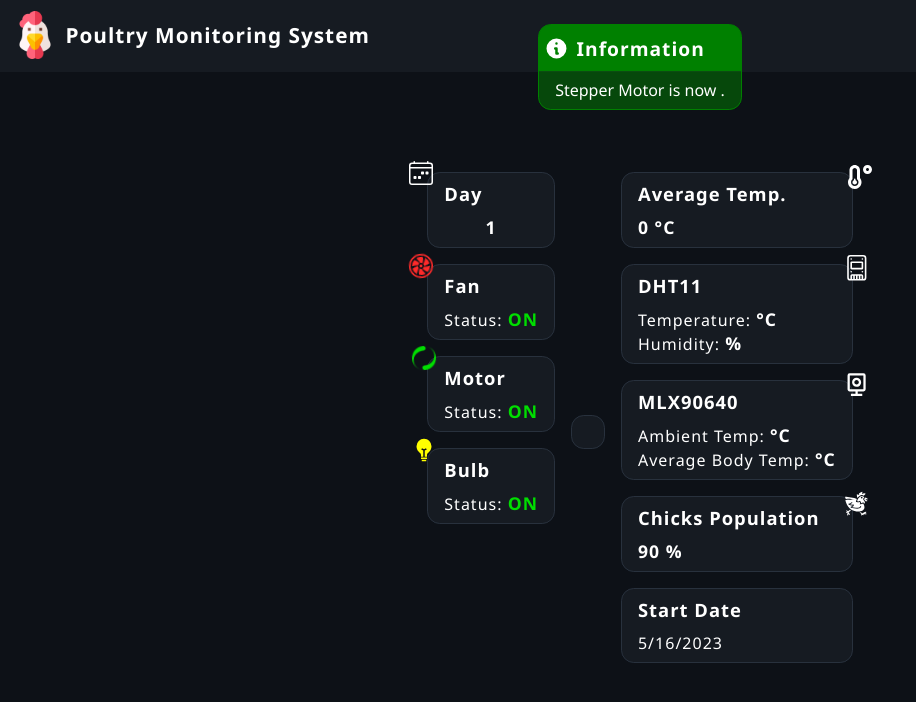
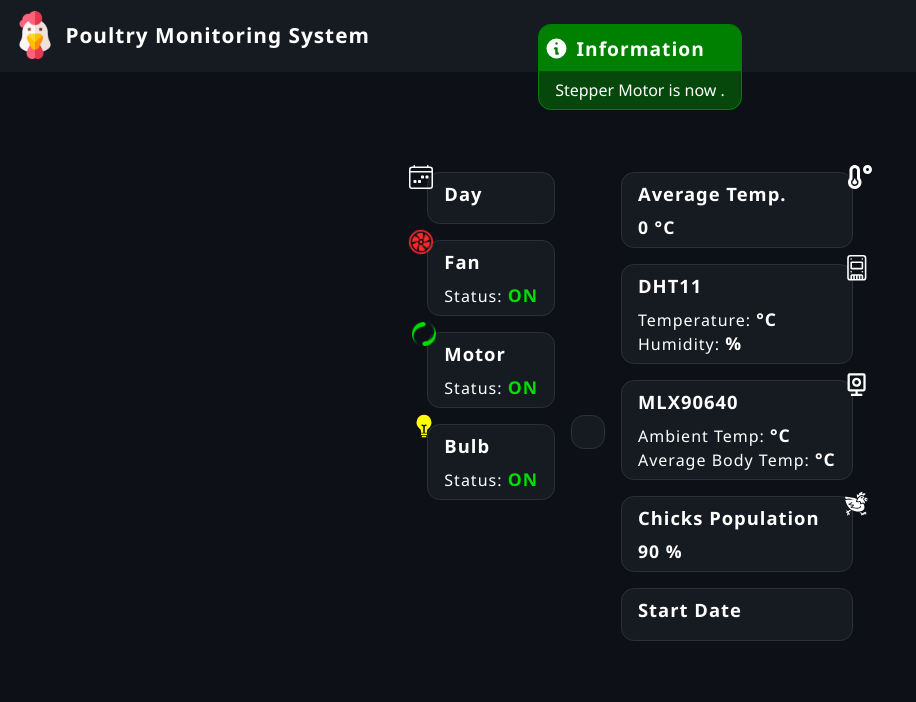
Before and after one commit to DarwinCamahalan/automated-poultry-pen, a Next.js app in the folder website/: page / in a window 1280 px wide. Shown: the top 702 px of the page, without its empty margins (0-916 px from the left). Built offline with nearby package versions, Linux system fonts and the light colour scheme; no server answers; the database is empty.

Commit message:
Added Days counter and start date

```diff
--- a/website/components/Content/Content.js
+++ b/website/components/Content/Content.js
@@ -26,6 +26,8 @@ const Content = () => {
   const [cameraBodyTemp, setBodyTemp] = useState(null);
   const [cameraRoomTemp, setRoomTemp] = useState(null);
   const [imageUrl, setImageUrl] = useState(null);
+  const [daysCount, setDaysCount] = useState(null);
+  const [startDate, setStartDate] = useState(null);
   const [motorStatus, setMotorStatus] = useState("");
   const [fanStatus, setFanStatus] = useState("");
   const [bulbStatus, setBulbStatus] = useState("");
@@ -36,6 +38,7 @@ const Content = () => {
     const motorStatusRef = ref(db, "motor_status");
     const fanStatusRef = ref(db, "fan_status");
     const bulbStatusRef = ref(db, "bulb_status");
+    const dayTackerRef = ref(db, "day_tracker");
 
     onValue(dhtSensorRef, (snapshot) => {
       const { temperature, humidity } = snapshot.val();
@@ -62,6 +65,18 @@ const Content = () => {
     onValue(bulbStatusRef, (snapshot) => {
       const bulbStatus = snapshot.val().status;
       setBulbStatus(bulbStatus);
+    });
+
+    onValue(dayTackerRef, (snapshot) => {
+      const { daysLeft, startDate } = snapshot.val();
+      setDaysCount(daysLeft);
+
+      const options = { year: "numeric", month: "long", day: "numeric" };
+      const formattedStartDate = new Date(startDate).toLocaleDateString(
+        undefined,
+        options
+      );
+      setStartDate(formattedStartDate);
     });
 
     // Fetch the image URL from Firebase Storage
@@ -126,7 +141,7 @@ const Content = () => {
           <BsCalendar4Week className={styles.dayIcon} />
           <h1>Day</h1>
           <p>
-            <span>1</span>
+            <span>{daysCount}</span>
           </p>
         </div>
 
@@ -216,7 +231,7 @@ const Content = () => {
 
         <div className={styles.date}>
           <h1>Start Date</h1>
-          <p>5/16/2023</p>
+          <p>{startDate}</p>
         </div>
       </div>
     </div>
```
